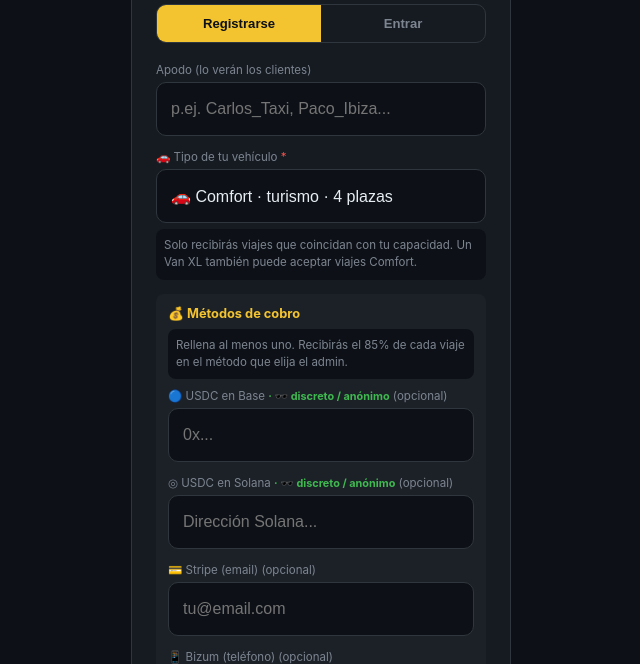
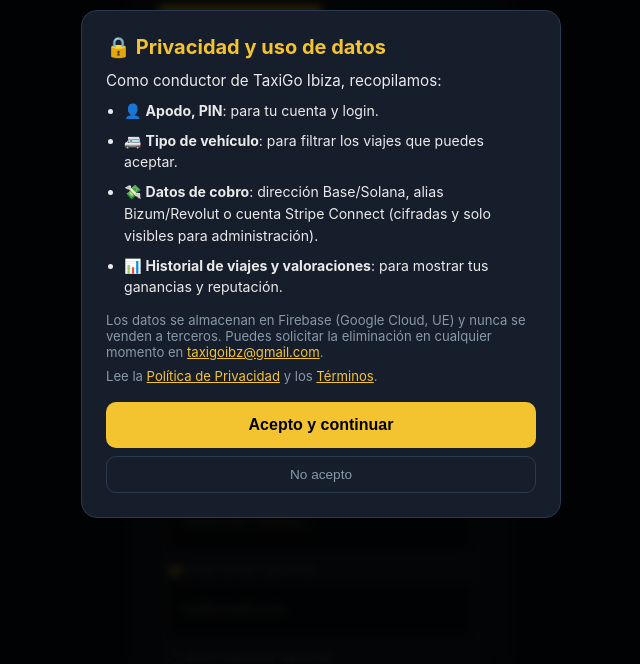
Before and after one commit to cgocripto101/taxigo-conductor, a website: page www/index.html in a window 1280 px wide. Shown: the part 136-800 px from the top of the page, without its empty margins (319-959 px from the left). Drawn offline with nearby package versions, Linux system fonts and the light colour scheme; no server answers.

Commit message:
Add RGPD consent banner on first launch

```diff
--- a/www/index.html
+++ b/www/index.html
@@ -1706,6 +1706,38 @@
 
 // ── Service Worker ──
 if ('serviceWorker' in navigator) navigator.serviceWorker.register('sw.js').catch(()=>{});
+
+// ─── BANNER CONSENTIMIENTO RGPD (primera ejecución) ──────────────────────
+(function showDriverConsent() {
+  if (localStorage.getItem('tg_driver_consent_v1')) return;
+  const html = `
+    <div id="drvConsentBackdrop" style="position:fixed;inset:0;background:rgba(0,0,0,.85);z-index:99999;display:flex;align-items:center;justify-content:center;padding:16px;backdrop-filter:blur(4px)">
+      <div style="background:#161d2b;max-width:480px;width:100%;border-radius:16px;padding:24px;border:1px solid #2a3a50;max-height:90vh;overflow-y:auto">
+        <h2 style="color:#f4c430;margin:0 0 12px;font-size:1.25rem">🔒 Privacidad y uso de datos</h2>
+        <p style="color:#eaeaea;margin:0 0 10px;font-size:.95rem">Como conductor de TaxiGo Ibiza, recopilamos:</p>
+        <ul style="color:#eaeaea;margin:0 0 14px;padding-left:18px;font-size:.88rem;line-height:1.55">
+          <li style="margin-bottom:8px">👤 <b>Apodo, PIN</b>: para tu cuenta y login.</li>
+          <li style="margin-bottom:8px">🚐 <b>Tipo de vehículo</b>: para filtrar los viajes que puedes aceptar.</li>
+          <li style="margin-bottom:8px">💸 <b>Datos de cobro</b>: dirección Base/Solana, alias Bizum/Revolut o cuenta Stripe Connect (cifradas y solo visibles para administración).</li>
+          <li style="margin-bottom:8px">📊 <b>Historial de viajes y valoraciones</b>: para mostrar tus ganancias y reputación.</li>
+        </ul>
+        <p style="color:#8899aa;font-size:.82rem;margin:0 0 8px">Los datos se almacenan en Firebase (Google Cloud, UE) y nunca se venden a terceros. Puedes solicitar la eliminación en cualquier momento en <a href="mailto:taxigoibz@gmail.com" style="color:#f4c430">taxigoibz@gmail.com</a>.</p>
+        <p style="color:#8899aa;font-size:.82rem;margin:0 0 18px">Lee la <a href="https://taxigo-ibiza.web.app/privacy.html" target="_blank" style="color:#f4c430">Política de Privacidad</a> y los <a href="https://taxigo-ibiza.web.app/terms.html" target="_blank" style="color:#f4c430">Términos</a>.</p>
+        <button id="drvConsentAccept" style="width:100%;background:#f4c430;color:#000;border:none;padding:14px;border-radius:10px;font-weight:700;font-size:1rem;cursor:pointer;margin-bottom:8px">Acepto y continuar</button>
+        <button id="drvConsentReject" style="width:100%;background:transparent;color:#8899aa;border:1px solid #2a3a50;padding:10px;border-radius:10px;font-size:.85rem;cursor:pointer">No acepto</button>
+      </div>
+    </div>`;
+  document.body.insertAdjacentHTML('beforeend', html);
+  document.getElementById('drvConsentAccept').onclick = () => {
+    localStorage.setItem('tg_driver_consent_v1', JSON.stringify({ accepted:true, at: Date.now() }));
+    document.getElementById('drvConsentBackdrop').remove();
+  };
+  document.getElementById('drvConsentReject').onclick = () => {
+    alert('Debes aceptar la política de uso de datos para usar TaxiGo Conductor. La app se cerrará.');
+    if (window.Capacitor?.Plugins?.App) window.Capacitor.Plugins.App.exitApp();
+    else { window.close(); document.body.innerHTML = '<div style="padding:40px;text-align:center;color:#fff;font-family:sans-serif"><h2>👋</h2><p>Adiós</p></div>'; }
+  };
+})();
 </script>
 </body>
 </html>
```
Also changed, not shown: 1 other file.
